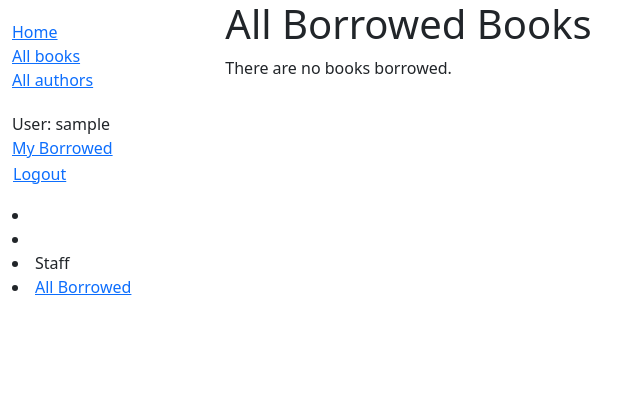
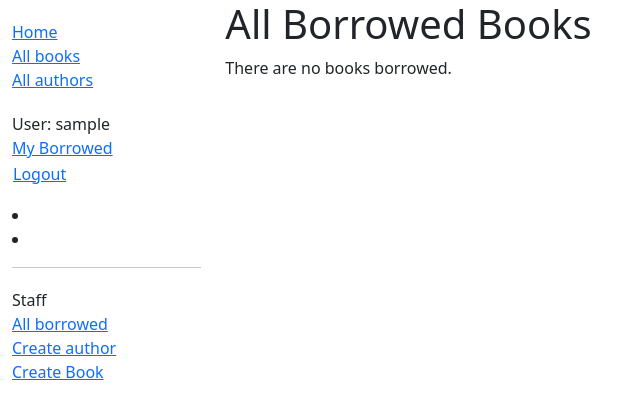
Before and after one commit to Josephdada01/django_local_library, a Django app: page /libraryapp/alllonedbook/ in a window 1280 px wide. Shown: the top 419 px of the page, without its empty margins (0-641 px from the left). Run offline with Django 4.2, Linux system fonts and the light colour scheme; the visitor is signed in with stand-in values (Sample User, id 1); data that the repository does not hold is empty.

Commit message:
deals with forms and all

```diff
--- a/library/libraryapp/templates/base_generic.html
+++ b/library/libraryapp/templates/base_generic.html
@@ -44,8 +44,18 @@
           </ul>
           <li></li>
           <li></li>
-          <li>Staff</li>
-          <li><a href="{% url 'all-borrowed' %}">All Borrowed</a></li>
+          {% if user.is_staff %}
+            <hr>
+            <ul class="sidebar-nav">
+            <li>Staff</li>
+              <li><a href="{% url 'all-borrowed' %}">All borrowed</a></li>
+                {% if perms.catalog.add_author %}
+                  <li><a href="{% url 'author-create' %}">Create author</a></li>
+                  <li><a href="{% url 'book-create' %}">Create Book</a></li>
+                {% endif %}
+            </ul>
+          {% endif %}
+
           {% endblock %}
         </div>
         <div class="col-sm-10">
--- a/library/libraryapp/templates/libraryapp/all_loaned_books.html
+++ b/library/libraryapp/templates/libraryapp/all_loaned_books.html
@@ -8,8 +8,10 @@
     <ul>
       {% for bookinst in bookinstance_list %}
       <li class="{% if bookinst.is_overdue %}text-danger{% endif %}">
-        <a href="{% url 'book-detail' bookinst.book.pk %}">{{ bookinst.book.title }}</a> ({{ bookinst.due_back }}) - Borrower: {{ bookinst.borrower.get_full_name|default:"N/A" }}
+        <a href="{% url 'book-detail' bookinst.book.pk %}">{{ bookinst.book.title }}</a> ({{ bookinst.due_back }}) - Borrower: {{ bookinst.borrower|default:"N/A" }}
       </li>
+      {% if perms.libraryapp.can_mark_returned %}- <a href="{% url 'renew-book-librarian' bookinst.id %}">Renew</a>{% endif %}
+
       {% endfor %}
     </ul>
     {% else %}
--- a/library/libraryapp/urls.py
+++ b/library/libraryapp/urls.py
@@ -15,3 +15,18 @@ urlpatterns += [
 urlpatterns += [
     path('alllonedbook/', views.AllLoanedBooksListView.as_view(), name='all-borrowed'),
 ]
+
+urlpatterns += [
+    path('book/<uuid:pk>/renew/', views.renew_book_librarian, name='renew-book-librarian'),
+]
+
+urlpatterns += [
+    path('author/create/', views.AuthorCreate.as_view(), name='author-create'),
+    path('author/<int:pk>/update/', views.AuthorUpdate.as_view(), name='author-update'),
+    path('author/<int:pk>/delete/', views.AuthorDelete.as_view(), name='author-delete'),
+]
+urlpatterns += [
+    path('book/create/', views.BookCreate.as_view(), name='book-create'),
+    path('book/<int:pk>/update/', views.BookUpdate.as_view(), name='book-update'),
+    path('book/<int:pk>/delete/', views.BookDelete.as_view(), name='book-delete'),
+]
--- a/library/libraryapp/views.py
+++ b/library/libraryapp/views.py
@@ -92,3 +92,102 @@ class AllLoanedBooksListView(PermissionRequiredMixin, generic.ListView):
             for book_instance in context['object_list']
         }
         return context
+
+
+import datetime
+
+from django.contrib.auth.decorators import login_required, permission_required
+from django.shortcuts import get_object_or_404
+from django.http import HttpResponseRedirect
+from django.urls import reverse
+
+from libraryapp.forms import RenewBookForm
+
+@login_required
+@permission_required('libraryapp.can_mark_returned', raise_exception=True)
+def renew_book_librarian(request, pk):
+    """View function for renewing a specific BookInstance by librarian."""
+    book_instance = get_object_or_404(BookInstance, pk=pk)
+
+    # If this is a POST request then process the Form data
+    if request.method == 'POST':
+
+        # Create a form instance and populate it with data from the request (binding):
+        form = RenewBookForm(request.POST)
+
+        # Check if the form is valid:
+        if form.is_valid():
+            # process the data in form.cleaned_data as required (here we just write it to the model due_back field)
+            book_instance.due_back = form.cleaned_data['renewal_date']
+            book_instance.save()
+
+            # redirect to a new URL:
+            return HttpResponseRedirect(reverse('all-borrowed'))
+
+    # If this is a GET (or any other method) create the default form.
+    else:
+        proposed_renewal_date = datetime.date.today() + datetime.timedelta(weeks=3)
+        form = RenewBookForm(initial={'renewal_date': proposed_renewal_date})
+
+    context = {
+        'form': form,
+        'book_instance': book_instance,
+    }
+
+    return render(request, 'libraryapp/book_renew_librarian.html', context)
+
+
+from django.views.generic.edit import CreateView, UpdateView, DeleteView
+from django.urls import reverse_lazy
+from .models import Author
+
+class AuthorCreate(PermissionRequiredMixin, CreateView):
+    model = Author
+    fields = ['first_name', 'last_name', 'date_of_birth', 'date_of_death']
+    initial = {'date_of_death': '11/11/2023'}
+    permission_required = 'libraryapp.add_author'
+
+class AuthorUpdate(PermissionRequiredMixin, UpdateView):
+    model = Author
+    # Not recommended (potential security issue if more fields added)
+    fields = '__all__'
+    permission_required = 'libraryapp.change_author'
+
+class AuthorDelete(PermissionRequiredMixin, DeleteView):
+    model = Author
+    success_url = reverse_lazy('authors')
+    permission_required = 'libraryapp.delete_author'
+
+    def form_valid(self, form):
+        try:
+            self.object.delete()
+            return HttpResponseRedirect(self.success_url)
+        except Exception as e:
+            return HttpResponseRedirect(
+                reverse("author-delete", kwargs={"pk": self.object.pk})
+            )
+
+class BookCreate(PermissionRequiredMixin, CreateView):
+    model = Book
+    fields = ['title', 'author', 'summary', 'isbn', 'genre']
+    permission_required = 'libraryapp.add_book'
+
+
+class BookUpdate(PermissionRequiredMixin, UpdateView):
+    model = Book
+    fields = ['title', 'author', 'summary', 'isbn', 'genre']
+    permission_required = 'libraryapp.change_book'
+
+class BookDelete(PermissionRequiredMixin, DeleteView):
+    model = Book
+    success_url = reverse_lazy('books')
+    permission_required = 'libraryapp.delete_book'
+
+    def form_valid(self, form):
+        try:
+            self.object.delete()
+            return HttpResponseRedirect(self.success_url)
+        except Exception as e:
+            return HttpResponseRedirect(
+                reverse("book-delete", kwargs={"pk": self.object.pk})
+            )
```
Also changed, not shown: library/libraryapp/forms.py (added, +23 -0 lines), library/libraryapp/templates/libraryapp/author_confirm_delete.html (added, +25 -0 lines), library/libraryapp/templates/libraryapp/author_detail.html (+16 -0 lines), library/libraryapp/templates/libraryapp/author_form.html (added, +11 -0 lines), library/libraryapp/templates/libraryapp/book_confirm_delete.html (added, +25 -0 lines), library/libraryapp/templates/libraryapp/book_detail.html (+16 -0 lines), library/libraryapp/templates/libraryapp/book_form.html (added, +11 -0 lines), library/libraryapp/templates/libraryapp/book_renew_librarian.html (added, +15 -0 lines).
